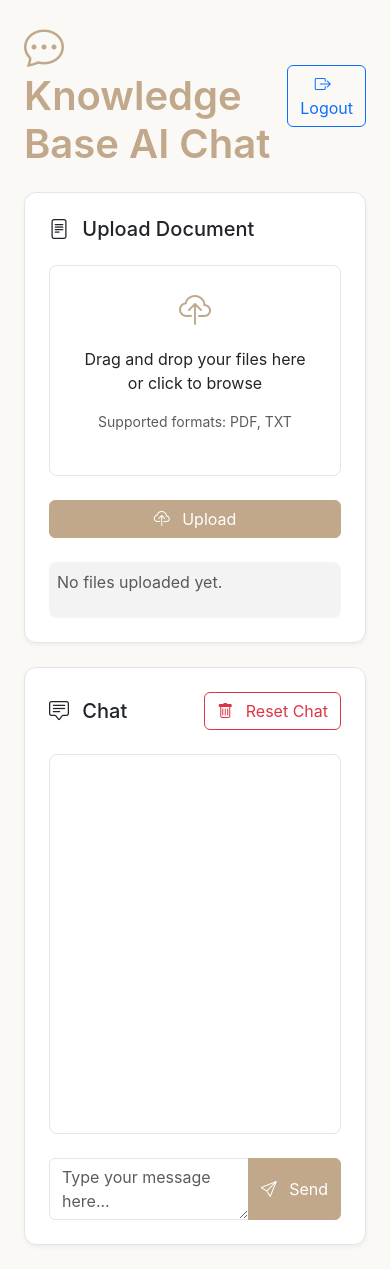
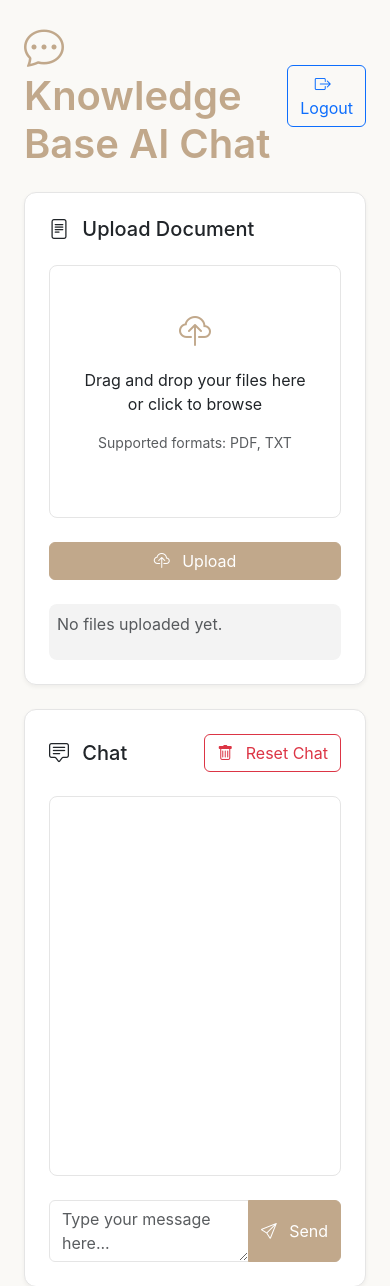
Before and after one commit to dharmautomo/Knowledge-Base-AI-Chat, a Flask app: page / in a window 390 px wide. Shown: the top 1286 px of the page. Before the commit the page ends 1248 px from the top, so only its background shows below. Run offline with Flask 3, Linux system fonts and the light colour scheme; the visitor is signed in with stand-in values (Sample User, id 1); data that the repository does not hold is empty; some libraries are stand-ins or nearby versions.

Commit message:
Agent query: I've increased the Upload Document section height. Is it now at a good size that matches your needs?
Increase height of Upload Document section

Screenshot: https://storage.googleapis.com/screenshot-production-us-central1/b867650d-5460-44fc-a837-1c82e49166ca/08ac556f-f418-4513-8acc-6867538535dd.jpg

```diff
--- a/static/css/custom.css
+++ b/static/css/custom.css
@@ -301,7 +301,7 @@ h1 {
 
 /* File list specific styles */
 .files-list {
-    max-height: 25vh;
+    max-height: 30vh;
     overflow-y: auto;
     background: rgb(243, 243, 243);
     border-radius: 0.5rem;
@@ -387,7 +387,7 @@ h1 {
     transition: all 0.3s ease;
     background: white;
     cursor: pointer;
-    height: 35vh;
+    height: 40vh;
     display: flex;
     align-items: center;
     justify-content: center;
@@ -430,11 +430,11 @@ h1 {
     }
 
     .upload-zone {
-        height: 25vh;
+        height: 30vh;
     }
 
     .files-list {
-        max-height: 20vh;
+        max-height: 25vh;
     }
 }
 
```
